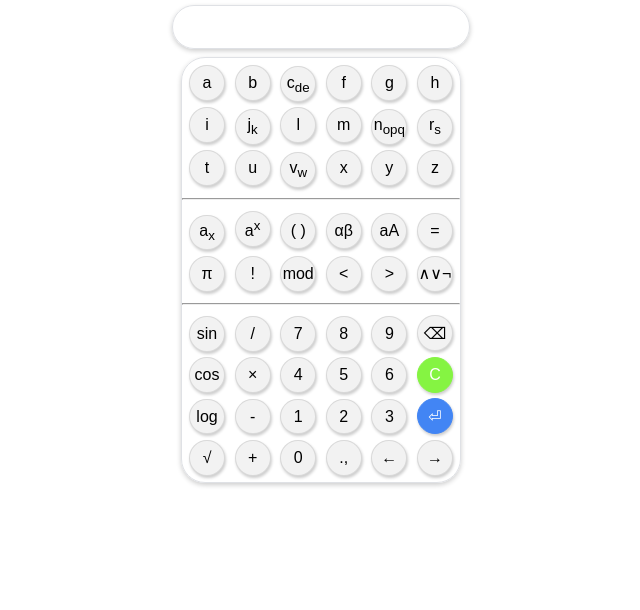
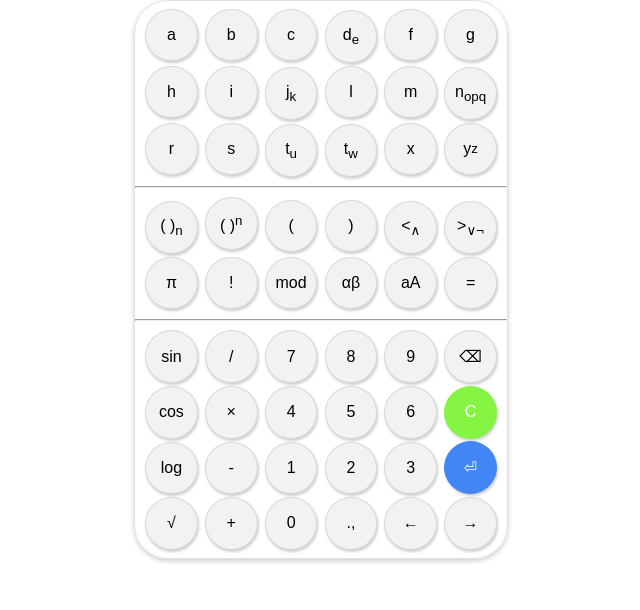
Before and after one commit to dimalit/fcalc, a plain HTML site: page index.html in a window 1280 px wide. Shown: the part 190-800 px from the top of the page, without its empty margins (319-959 px from the left). Drawn offline with nearby package versions, Linux system fonts and the light colour scheme; files whose address does not match are found by name.

Commit message:
Keys rearrangement

```diff
--- a/index.html
+++ b/index.html
@@ -32,7 +32,8 @@
 
         <div class="key" id="kA">a</div>
         <div class="key" id="kB">b</div>
-        <div class="key" id="kCde"><span>c<sub>de</sub></span></div>
+        <div class="key" id="kC">c</div>
+        <div class="key" id="kDe"><span>d<sub>e</sub></span></div>
         <div class="key" id="kF">f</div>
         <div class="key" id="kG">g</div>
         <div class="key" id="kH">h</div>
@@ -42,30 +43,29 @@
         <div class="key" id="kL">l</div>
         <div class="key" id="kM">m</div>
         <div class="key" id="kNopq"><span>n<sub>opq</sub></span></div>
-        <div class="key" id="kRs"><span>r<sub>s</sub></span></div>
+        <div class="key" id="kR"><span>r</span></div>
+        <div class="key" id="kS"><span>s</span></div>
 
-        <div class="key" id="kT">t</div>
-        <div class="key" id="kU">u</div>
-        <div class="key" id="kVw"><span>v<sub>w</sub></span></div>
+        <div class="key" id="kTu"><span>t<sub>u</sub></span></div>
+        <div class="key" id="kVw"><span>t<sub>w</sub></span></div>
         <div class="key" id="kX">x</div>
-        <div class="key" id="kY">y</div>
-        <div class="key" id="kZ">z</div>
+        <div class="key" id="kYz">y<sub>z</sub></div>
 
         <hr/>
 
-        <div class="key" id="kSub"><span>a<sub>x</sub></span></div>
-        <div class="key" id="kSup"><span>a<sup>x</sup></span></div>
-        <div class="key" id="k">( )</div>
-        <div class="key" id="kGreek">&alpha;&beta;</div>
-        <div class="key" id="kUpper">aA</div>
-        <div class="key" id="kAssign">=</div>
+        <div class="key" id="kSub"><span>( )<sub>n</sub></span></div>
+        <div class="key" id="kSup"><span>( )<sup>n</sup></span></div>
+        <div class="key" id="kLeftBrace">(</div>
+        <div class="key" id="kRightBrace">)</div>
+        <div class="key" id="kLess"><span>&lt;<sub>&and;</sub></span></div>
+        <div class="key" id="kGreater"><span>&gt;<sub>&or;&not;</sub></span></div>
 
         <div class="key" id="kPi">&pi;</div>
         <div class="key" id="k">!</div>
         <div class="key" id="kMod">mod</div>
-        <div class="key" id="kLess">&lt;</div>
-        <div class="key" id="kGreater">&gt;</div>
-        <div class="key" id="kAnd">&and;&or;&not;</div>
+        <div class="key" id="kGreek">&alpha;&beta;</div>
+        <div class="key" id="kUpper">aA</div>
+        <div class="key" id="kAssign">=</div>
 
         <hr/>
 
@@ -81,7 +81,7 @@
         <div class="key" id="k4">4</div>
         <div class="key" id="k5">5</div>
         <div class="key" id="k6">6</div>
-        <div class="key" id="kC">C</div>
+        <div class="key" id="kCC">C</div>
 
         <div class="key" id="kLog">log</div>
         <div class="key" id="kMinus">-</div>
@@ -183,7 +183,7 @@
             case "kRight":
                 writeKey("Right");
                 break;
-            case "kC":
+            case "kCC":
                 setInput("");
                 break;
             case "kAssign":
@@ -198,8 +198,11 @@
             case "kB":
                 writeInput("b");
                 break;
-            case "kCde":
+            case "kC":
                 writeInput("c");
+                break;
+            case "kDe":
+                writeInput("d");
                 break;
             case "kF":
                 writeInput("f");
@@ -225,14 +228,14 @@
             case "kNopq":
                 writeInput("n");
                 break;
-            case "kRs":
+            case "kR":
                 writeInput("r");
                 break;
-            case "kT":
+            case "kS":
+                writeInput("r");
+                break;
+            case "kTu":
                 writeInput("t");
-                break;
-            case "kU":
-                writeInput("u");
                 break;
             case "kVw":
                 writeInput("v");
@@ -240,14 +243,20 @@
             case "kX":
                 writeInput("x");
                 break;
-            case "kY":
+            case "kYz":
                 writeInput("y");
                 break;
-            case "kZ":
-                writeInput("z");
+            case "kLeftBrace":
+                writeInput("(");
                 break;
-            case "kAnd":
-                writeCmd("\\wedge");
+            case "kRightBrace":
+                writeInput(")");
+                break;
+            case "kLess":
+                writeInput("<");
+                break;
+            case "kGreater":
+                writeInput(">");
                 break;
             } // sw
             focusInput();
--- a/style.css
+++ b/style.css
@@ -18,13 +18,17 @@ body {
 
 .input-bar, .mq-editable-field.mq-focused {
     display: inline-block;
-    width: 29ex;
-    padding: 10px;
+    width: 37ex;
     font-size: 18px;
     font-family: monospace;
     border: 1px solid #dfe1e5;
-    border-radius: 24px;
+    border-radius: 4ex;
     box-shadow: 0 2px 5px rgba(0,0,0,0.2);
+}
+
+.input-bar .mq-root-block {
+    margin-top: 2ex;
+    margin-bottom: 2ex;
 }
 
 .input-button {
@@ -53,13 +57,13 @@ body {
 
 #keyboard-container{
     border: 1px solid #dfe1e5;
-    border-radius: 24px;
+    border-radius: 4ex;
     box-shadow: 0 2px 5px rgba(0,0,0,0.2);
     display: inline-block;
     margin-top: 1ex;
-    width: 33ex;
-    padding-top: 3pt;
-    padding-bottom: 3pt;
+    width: 44ex;
+    padding-top: 5pt;
+    padding-bottom: 5pt;
 }
 
 .key{
@@ -67,13 +71,13 @@ body {
     align-items: center;
     justify-content: center;
     background-color: #f2f2f2;
-    border-radius: 24px;
+    border-radius: 4ex;
     border: 1px solid rgba(0,0,0,0.1);
     box-shadow: 1px 2px 3px rgba(0,0,0,0.2);
     cursor: pointer;
-    width: 4ex;
-    height: 4ex;
-    margin: 2pt;
+    width: 6ex;
+    height: 6ex;
+    margin: 1pt;
 }
 
 .key#kEnter{
@@ -81,7 +85,7 @@ body {
     border-color: #4285f4;
     color: white;
 }
-.key#kC{
+.key#kCC{
     background: #85f442;
     border-color: #85f442;
     color: white;
```
